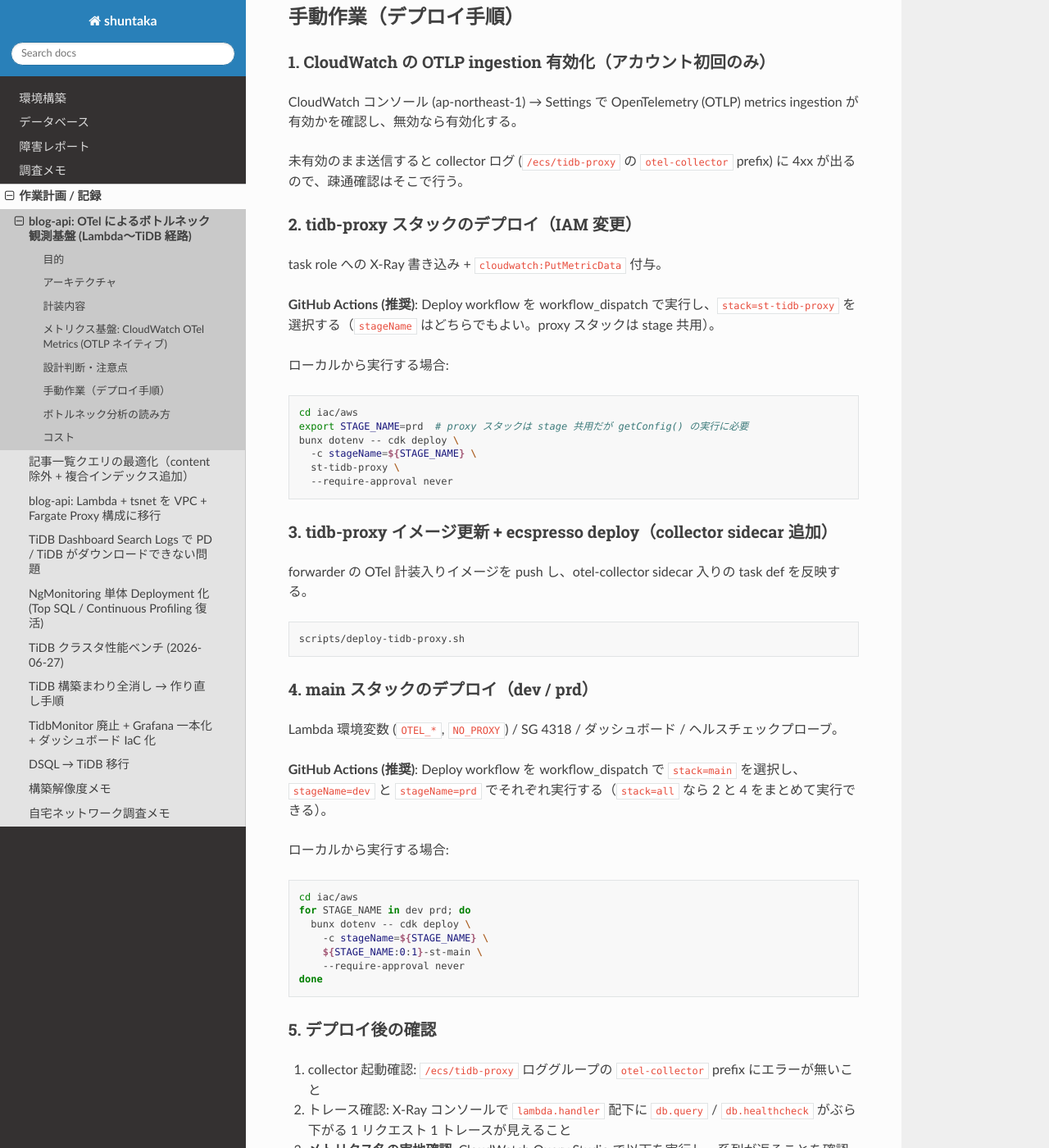
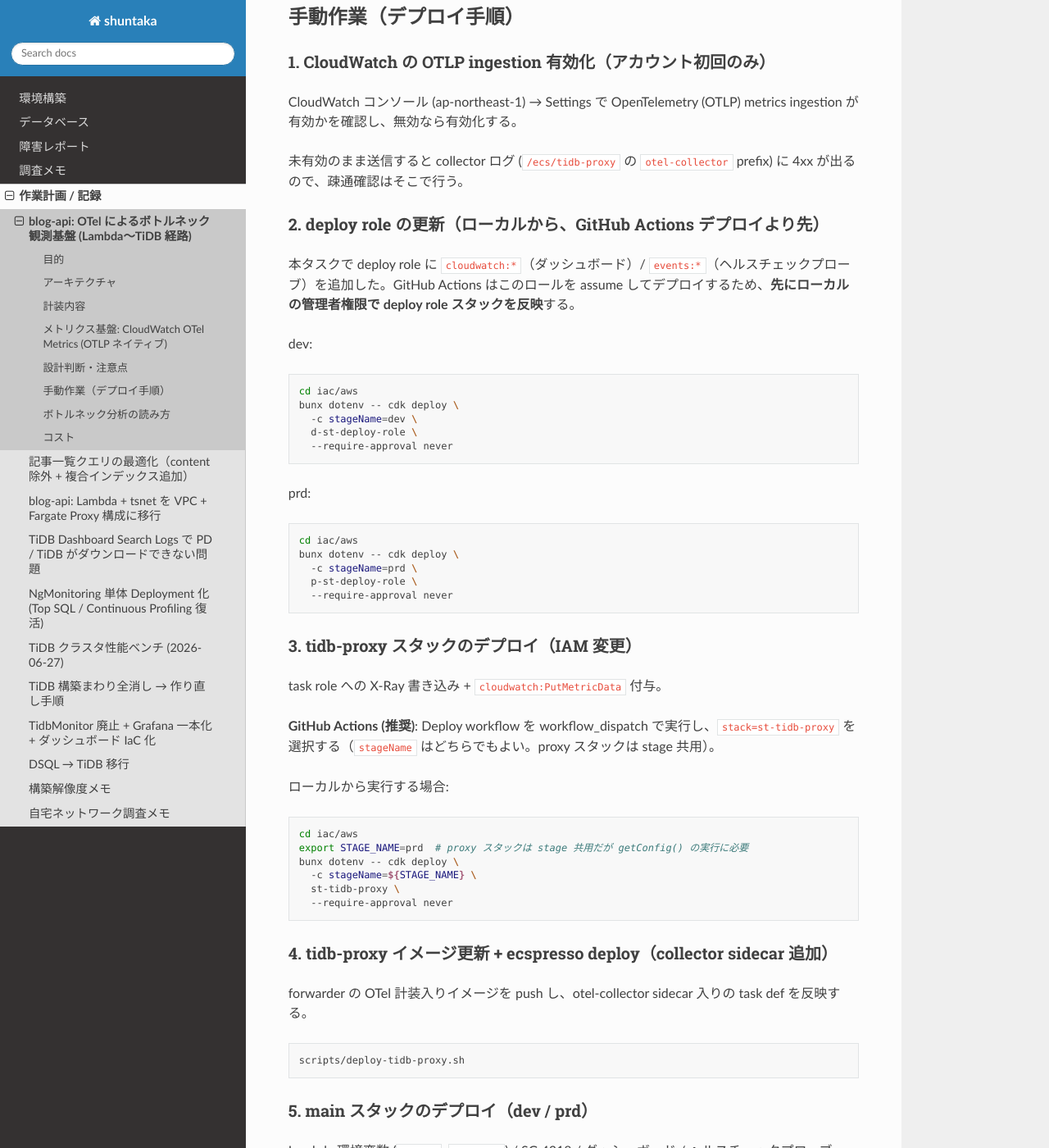
Before and after one commit to shuntaka9576/shuntaka-dev, a Sphinx documentation site: the page built from docs/source/tasks/2026-07-03-otel-bottleneck-observability.md, in a window 1280 px wide and 1400 px high, scrolled down 3520 px. Shown: the whole window at 82% size. Built offline with Sphinx 7.4.7 and the Read the Docs theme 3.1.0, drawn with Linux system fonts in a browser that asks for light colours; pages that are not in the unit, such as notebooks, are missing from menus; some of the changed text lies outside the part shown.

Commit message:
docs: deploy role 更新手順を追加しデプロイコマンドを stage 別に展開

````diff
--- a/docs/source/tasks/2026-07-03-otel-bottleneck-observability.md
+++ b/docs/source/tasks/2026-07-03-otel-bottleneck-observability.md
@@ -120,7 +120,31 @@ CloudWatch コンソール (ap-northeast-1) → Settings で OpenTelemetry (OTLP
 
 未有効のまま送信すると collector ログ (`/ecs/tidb-proxy` の `otel-collector` prefix) に 4xx が出るので、疎通確認はそこで行う。
 
-### 2. tidb-proxy スタックのデプロイ（IAM 変更）
+### 2. deploy role の更新（ローカルから、GitHub Actions デプロイより先）
+
+本タスクで deploy role に `cloudwatch:*`（ダッシュボード）/ `events:*`（ヘルスチェックプローブ）を追加した。GitHub Actions はこのロールを assume してデプロイするため、**先にローカルの管理者権限で deploy role スタックを反映**する。
+
+dev:
+
+```bash
+cd iac/aws
+bunx dotenv -- cdk deploy \
+  -c stageName=dev \
+  d-st-deploy-role \
+  --require-approval never
+```
+
+prd:
+
+```bash
+cd iac/aws
+bunx dotenv -- cdk deploy \
+  -c stageName=prd \
+  p-st-deploy-role \
+  --require-approval never
+```
+
+### 3. tidb-proxy スタックのデプロイ（IAM 変更）
 
 task role への X-Ray 書き込み + `cloudwatch:PutMetricData` 付与。
 
@@ -145,25 +169,35 @@ forwarder の OTel 計装入りイメージを push し、otel-collector sidecar
 scripts/deploy-tidb-proxy.sh
 ```
 
-### 4. main スタックのデプロイ（dev / prd）
+### 5. main スタックのデプロイ（dev / prd）
 
 Lambda 環境変数 (`OTEL_*`, `NO_PROXY`) / SG 4318 / ダッシュボード / ヘルスチェックプローブ。
 
-**GitHub Actions (推奨)**: Deploy workflow を workflow_dispatch で `stack=main` を選択し、`stageName=dev` と `stageName=prd` でそれぞれ実行する（`stack=all` なら 2 と 4 をまとめて実行できる）。
+**GitHub Actions (推奨)**: Deploy workflow を workflow_dispatch で `stack=main` を選択し、`stageName=dev` と `stageName=prd` でそれぞれ実行する（`stack=all` なら 3 と 5 をまとめて実行できる）。
 
 ローカルから実行する場合:
 
+dev:
+
 ```bash
 cd iac/aws
-for STAGE_NAME in dev prd; do
-  bunx dotenv -- cdk deploy \
-    -c stageName=${STAGE_NAME} \
-    ${STAGE_NAME:0:1}-st-main \
-    --require-approval never
-done
+bunx dotenv -- cdk deploy \
+  -c stageName=dev \
+  d-st-main \
+  --require-approval never
 ```
 
-### 5. デプロイ後の確認
+prd:
+
+```bash
+cd iac/aws
+bunx dotenv -- cdk deploy \
+  -c stageName=prd \
+  p-st-main \
+  --require-approval never
+```
+
+### 6. デプロイ後の確認
 
 1. collector 起動確認: `/ecs/tidb-proxy` ロググループの `otel-collector` prefix にエラーが無いこと
 2. トレース確認: X-Ray コンソールで `lambda.handler` 配下に `db.query` / `db.healthcheck` がぶら下がる 1 リクエスト 1 トレースが見えること
````
Also changed, not shown: other parts of docs/source/tasks/2026-07-03-otel-bottleneck-observability.md (+2 -2 lines).
